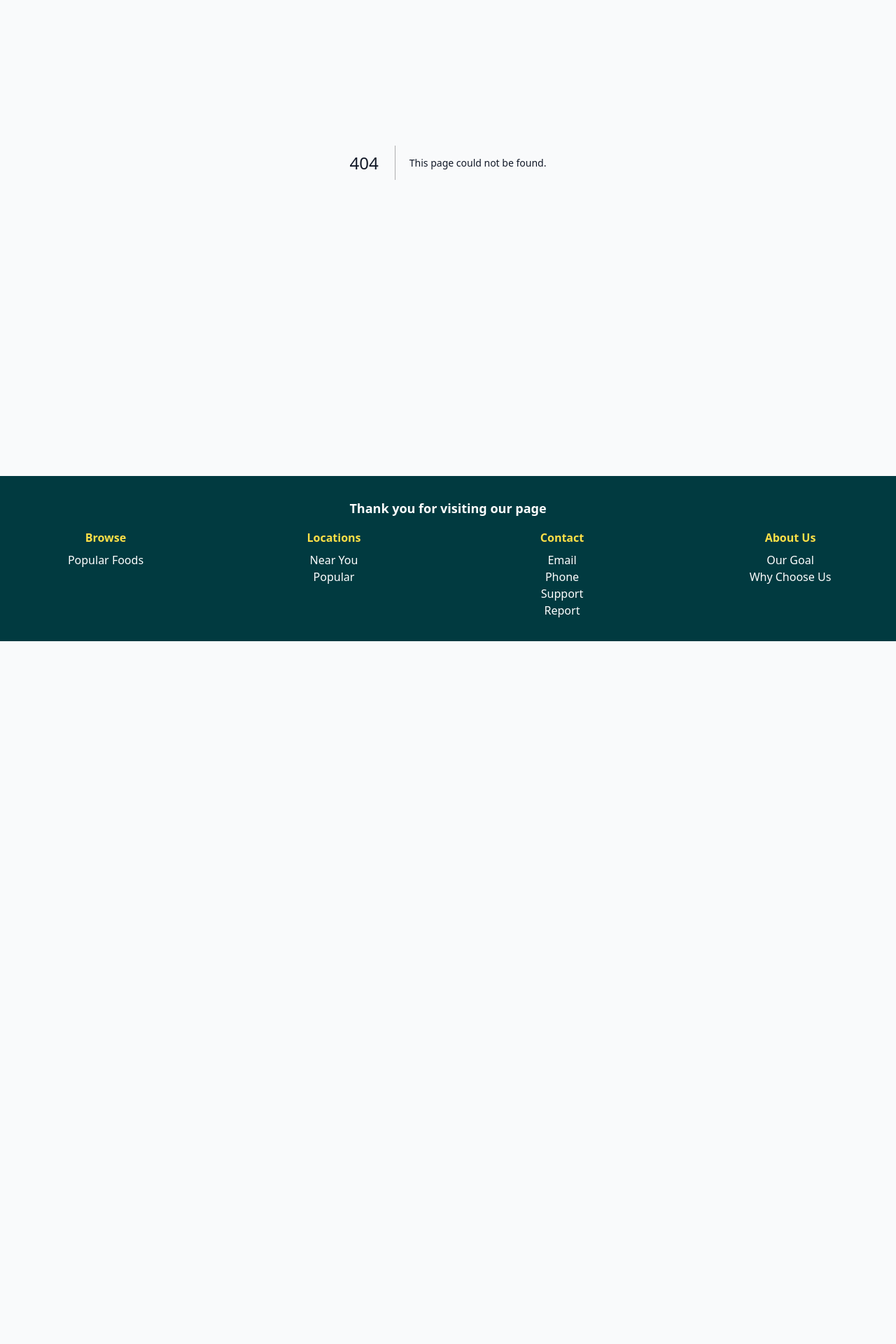
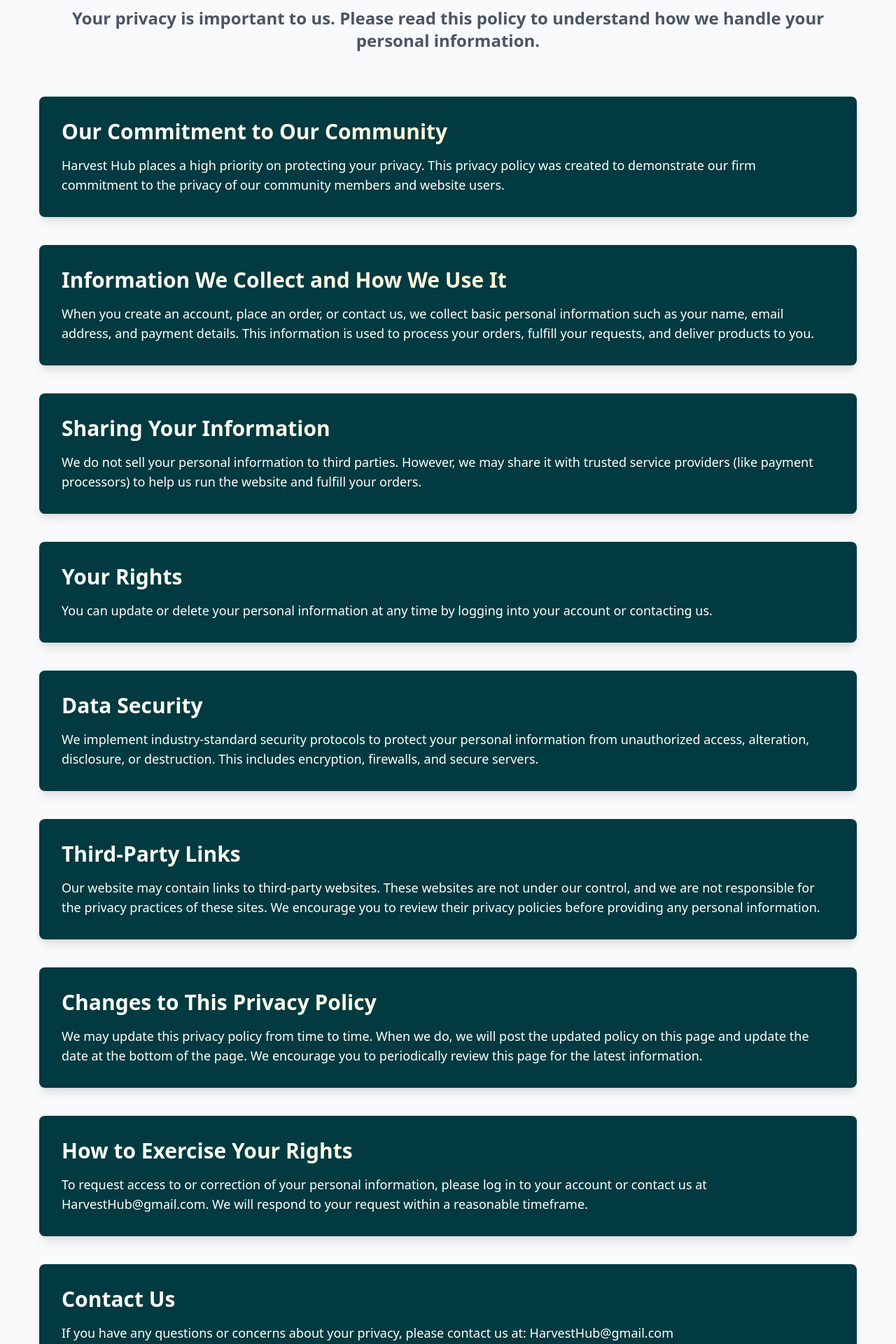
Before and after one commit to RakibulBh/harvest-hub, a Next.js app: page /privacy-policy in a window 1280 px wide. Before the commit this address had no page. Shown: the part 280-2200 px from the top of the page at 70% size. Before the commit the page ends 1196 px from the top, so only its background shows below. Built offline with nearby package versions, Linux system fonts and the light colour scheme.

Commit message:
Added Privacy Policy page and updated layout

```diff
--- a/app/layout.tsx
+++ b/app/layout.tsx
@@ -110,6 +110,9 @@ export default function RootLayout({
               <Link href="#" className="hover:underline block">
                 Why Choose Us
               </Link>
+              <Link href="/privacy-policy" className="hover:underline block">
+              Privacy Policy
+              </Link>
             </div>
           </div>
         </footer>
--- /dev/null
+++ b/app/privacy-policy/page.tsx
@@ -0,0 +1,105 @@
+import Link from "next/link";
+
+export default function PrivacyPolicy() {
+  return (
+    <div className="min-h-screen bg-gray-50 text-gray-900">
+
+      <main className="bg-gray-50 text-gray-900 px-8 py-16 max-w-7xl mx-auto">
+
+        <section className="text-center mb-16">
+          <h1 className="text-7xl font-extrabold text-[#013a40] leading-tight mb-6 text-shadow-lg">
+            Privacy Policy
+          </h1>
+          <p className="text-2xl font-semibold text-gray-600">
+            Your privacy is important to us. Please read this policy to understand how we handle your personal information.
+          </p>
+        </section>
+
+
+        <section className="bg-[#013A40] p-8 mb-10 rounded-lg shadow-lg transition-all duration-300 ease-in-out hover:shadow-xl">
+          <h3 className="text-3xl font-extrabold text-transparent bg-clip-text bg-gradient-to-r from-white to-[#fef3b7] mb-4">
+            Our Commitment to Our Community
+          </h3>
+          <p className="text-lg text-white">
+            Harvest Hub places a high priority on protecting your privacy. This privacy policy was created to demonstrate our firm commitment to the privacy of our community members and website users.
+          </p>
+        </section>
+
+
+        <section className="bg-[#013A40] p-8 mb-10 rounded-lg shadow-lg transition-all duration-300 ease-in-out hover:shadow-xl">
+          <h3 className="text-3xl font-extrabold text-transparent bg-clip-text bg-gradient-to-r from-white to-[#fef3b7] mb-4">
+            Information We Collect and How We Use It
+          </h3>
+          <p className="text-lg text-white">
+            When you create an account, place an order, or contact us, we collect basic personal information such as your name, email address, and payment details. This information is used to process your orders, fulfill your requests, and deliver products to you.
+          </p>
+        </section>
+
+
+        <section className="bg-[#013A40] p-8 mb-10 rounded-lg shadow-lg transition-all duration-300 ease-in-out hover:shadow-xl">
+          <h3 className="text-3xl font-extrabold text-transparent bg-clip-text bg-gradient-to-r from-white to-[#fef3b7] mb-4">
+            Sharing Your Information
+          </h3>
+          <p className="text-lg text-white">
+            We do not sell your personal information to third parties. However, we may share it with trusted service providers (like payment processors) to help us run the website and fulfill your orders.
+          </p>
+        </section>
+
+        <section className="bg-[#013A40] p-8 mb-10 rounded-lg shadow-lg transition-all duration-300 ease-in-out hover:shadow-xl">
+          <h3 className="text-3xl font-extrabold text-transparent bg-clip-text bg-gradient-to-r from-white to-[#fef3b7] mb-4">
+            Your Rights
+          </h3>
+          <p className="text-lg text-white">
+            You can update or delete your personal information at any time by logging into your account or contacting us.
+          </p>
+        </section>
+
+        <section className="bg-[#013A40] p-8 mb-10 rounded-lg shadow-lg transition-all duration-300 ease-in-out hover:shadow-xl">
+          <h3 className="text-3xl font-extrabold text-transparent bg-clip-text bg-gradient-to-r from-white to-[#fef3b7] mb-4">
+            Data Security
+          </h3>
+          <p className="text-lg text-white">
+            We implement industry-standard security protocols to protect your personal information from unauthorized access, alteration, disclosure, or destruction. This includes encryption, firewalls, and secure servers.
+          </p>
+        </section>
+
+        <section className="bg-[#013A40] p-8 mb-10 rounded-lg shadow-lg transition-all duration-300 ease-in-out hover:shadow-xl">
+          <h3 className="text-3xl font-extrabold text-transparent bg-clip-text bg-gradient-to-r from-white to-[#fef3b7] mb-4">
+            Third-Party Links
+          </h3>
+          <p className="text-lg text-white">
+            Our website may contain links to third-party websites. These websites are not under our control, and we are not responsible for the privacy practices of these sites. We encourage you to review their privacy policies before providing any personal information.
+          </p>
+        </section>
+
+        <section className="bg-[#013A40] p-8 mb-10 rounded-lg shadow-lg transition-all duration-300 ease-in-out hover:shadow-xl">
+          <h3 className="text-3xl font-extrabold text-transparent bg-clip-text bg-gradient-to-r from-white to-[#fef3b7] mb-4">
+            Changes to This Privacy Policy
+          </h3>
+          <p className="text-lg text-white">
+            We may update this privacy policy from time to time. When we do, we will post the updated policy on this page and update the date at the bottom of the page. We encourage you to periodically review this page for the latest information.
+          </p>
+        </section>
+
+        <section className="bg-[#013A40] p-8 mb-10 rounded-lg shadow-lg transition-all duration-300 ease-in-out hover:shadow-xl">
+          <h3 className="text-3xl font-extrabold text-transparent bg-clip-text bg-gradient-to-r from-white to-[#fef3b7] mb-4">
+            How to Exercise Your Rights
+          </h3>
+          <p className="text-lg text-white">
+            To request access to or correction of your personal information, please log in to your account or contact us at HarvestHub@gmail.com. We will respond to your request within a reasonable timeframe.
+          </p>
+        </section>
+
+        <section className="bg-[#013A40] p-8 mb-10 rounded-lg shadow-lg transition-all duration-300 ease-in-out hover:shadow-xl">
+          <h3 className="text-3xl font-extrabold text-transparent bg-clip-text bg-gradient-to-r from-white to-[#fef3b7] mb-4">
+            Contact Us
+          </h3>
+          <p className="text-lg text-white">
+            If you have any questions or concerns about your privacy, please contact us at:
+            <span className="text-white font-medium"> HarvestHub@gmail.com</span>
+          </p>
+        </section>
+      </main>
+    </div>
+  );
+}
--- a/package.json
+++ b/package.json
@@ -12,7 +12,8 @@
     "next": "^15.1.6",
     "pg": "^8.13.1",
     "react": "^19.0.0",
-    "react-dom": "^19.0.0"
+    "react-dom": "^19.0.0",
+    "react-router-dom": "^7.1.3"
   },
   "devDependencies": {
     "@eslint/eslintrc": "^3",
```
Also changed, not shown: 1 other file (tests, documents, lock files or other folders).
